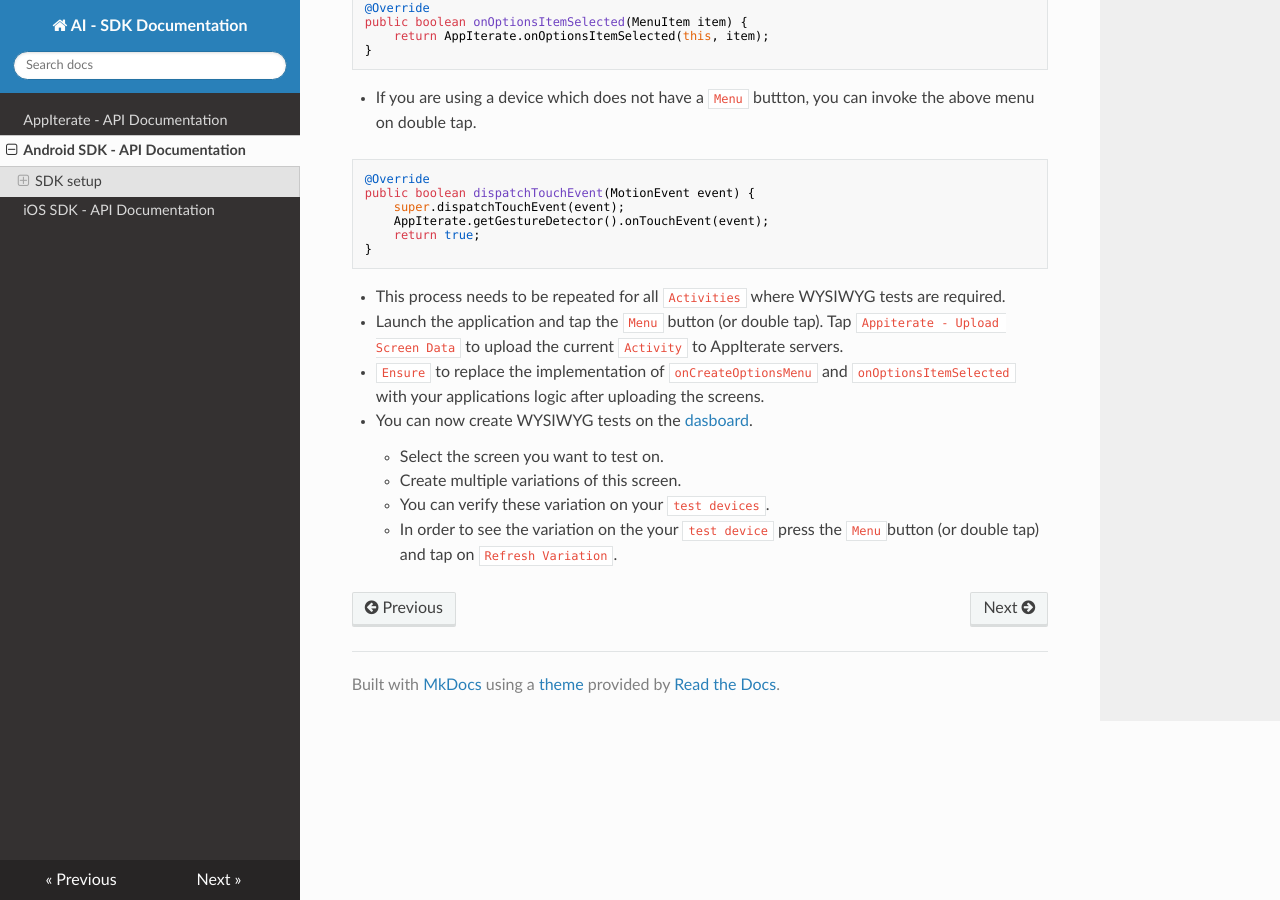
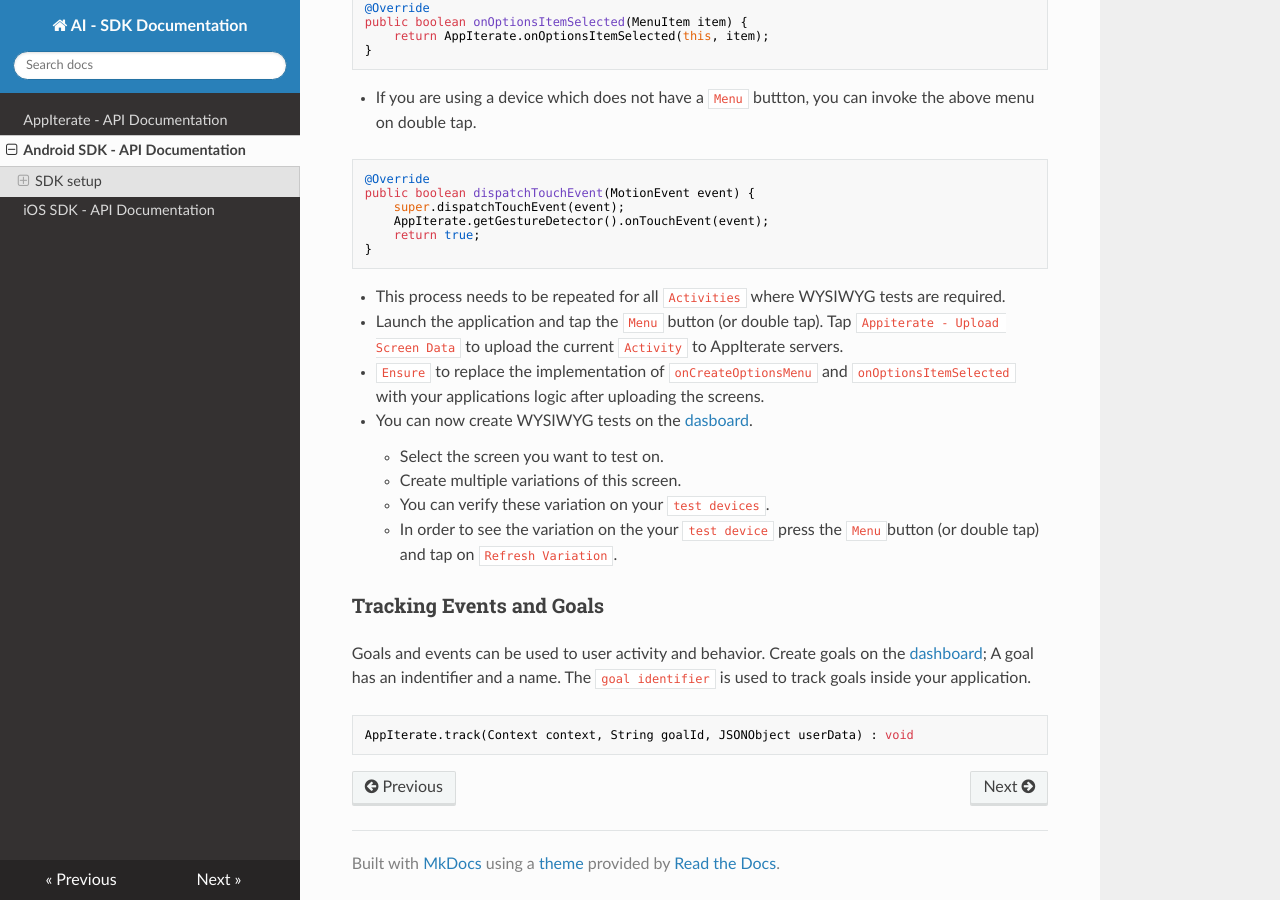
Before and after one commit to AppIterate/docs, an MkDocs documentation site: the page built from docs/android.md, in a window 1280 px wide and 900 px high, scrolled down 3434 px. Built offline with MkDocs 1.6.1, drawn with Linux system fonts in a browser that asks for light colours; nearby versions of some CDN libraries.

Commit message:
events and goals

````diff
--- a/docs/android.md
+++ b/docs/android.md
@@ -168,3 +168,12 @@ public boolean dispatchTouchEvent(MotionEvent event) {
     * Create multiple variations of this screen.
     * You can verify these variation on your `test devices`.
     * In order to see the variation on the your `test device` press the `Menu `button (or double tap) and tap on `Refresh Variation`.
+
+
+### Tracking Events and Goals
+
+Goals and events can be used to user activity and behavior. Create goals on the [dashboard](http://dashboard.appiterate.com); A goal has an indentifier and a name. The `goal identifier` is used to track goals inside your application.
+
+```JAVA
+AppIterate.track(Context context, String goalId, JSONObject userData) : void
+```
````
